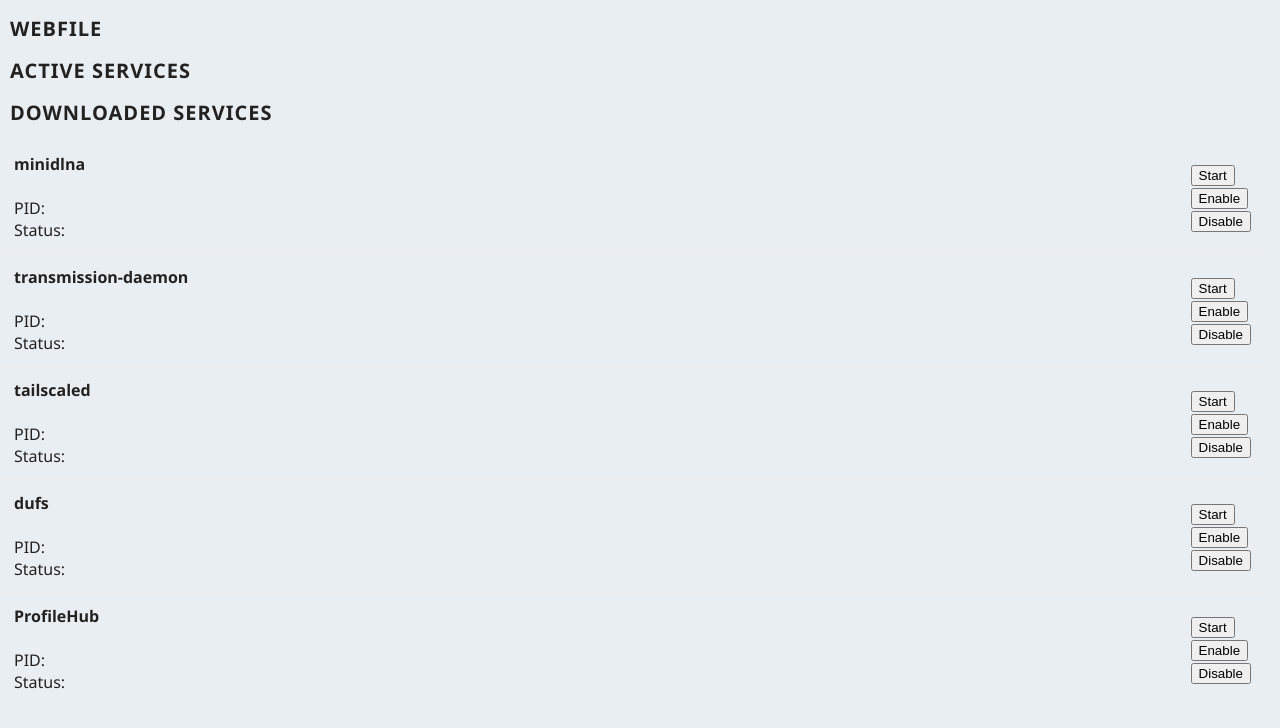
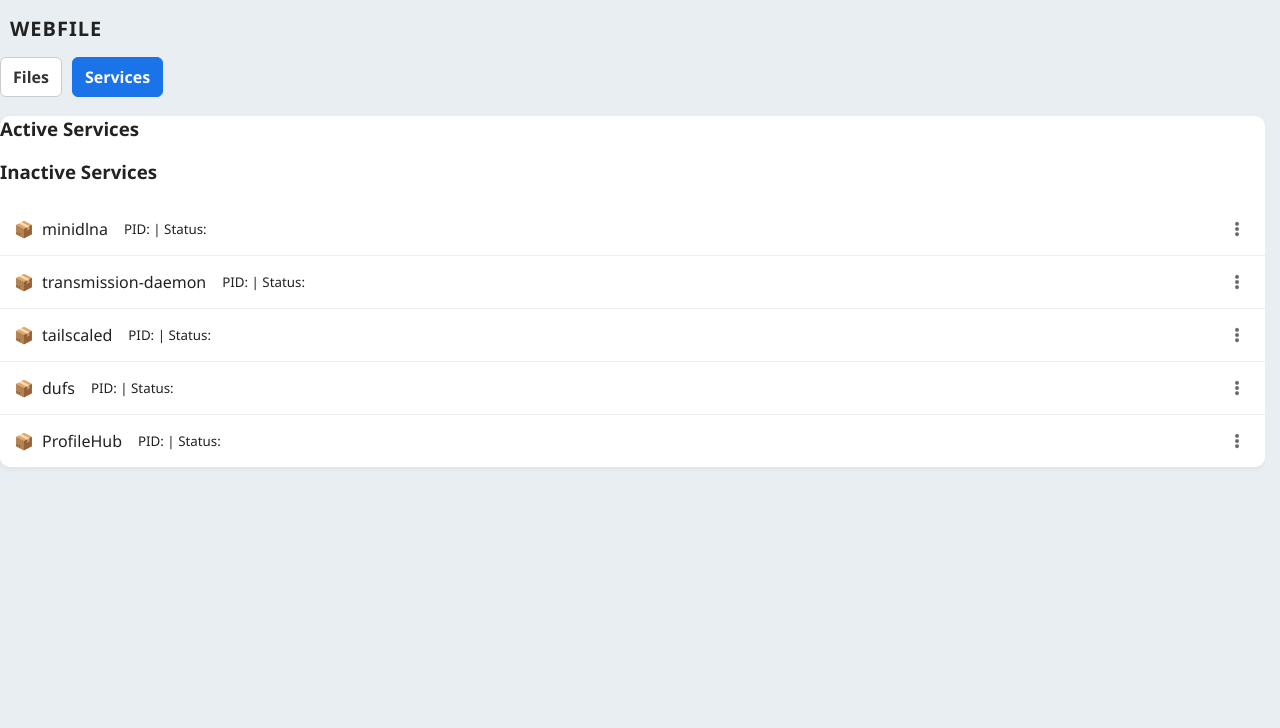
Before and after one commit to AniketDohale/WebFile, a Flask app: page /services in a window 1280 px wide. Shown: the top 728 px of the page. Run offline with Flask 3, Linux system fonts and the light colour scheme.

Commit message:
Improved Services Page

```diff
--- a/app.py
+++ b/app.py
@@ -352,4 +352,4 @@ def service_Action(name, action):
     return redirect("/services")
 
 if __name__ == "__main__":
-    app.run(host="0.0.0.0", port=4000, debug=True)
+    app.run(host="0.0.0.0", port=4000, debug=False)
--- a/static/styles/services.css
+++ /dev/null
@@ -1,87 +0,0 @@
-/* =========================
-   SERVICES SECTION
-   ========================= */
-
-.service-section {
-    margin-top: 10px;
-}
-
-.service-card {
-    display: flex;
-    justify-content: space-between;
-    align-items: center;
-    padding: 12px 14px;
-    border-bottom: 1px solid #eee;
-    background: #fff;
-}
-
-.service-card:hover {
-    background: #f9fafb;
-}
-
-.service-info {
-    flex: 1;
-    min-width: 0;
-}
-
-.service-name {
-    font-weight: 700;
-    font-size: 15px;
-    margin-bottom: 4px;
-    text-transform: capitalize;
-}
-
-.service-desc {
-    font-size: 12px;
-    color: #555;
-    margin-bottom: 4px;
-}
-
-.service-meta {
-    font-size: 12px;
-    color: #666;
-}
-
-.service-status {
-    font-size: 12px;
-    font-weight: 600;
-}
-
-.service-status.active {
-    color: green;
-}
-
-.service-status.inactive {
-    color: red;
-}
-
-/* buttons reuse your existing style */
-.service-actions {
-    display: flex;
-    gap: 5px;
-}
-
-.service-actions form button {
-    -webkit-tap-highlight-color: transparent;
-    padding: 6px 8px;
-    font-size: 12px;
-    border: 1px solid black;
-    border-radius: 6px;
-    background: #e8f0fe;
-    cursor: pointer;
-    opacity: 0.8;
-}
-
-.service-actions form button:hover {
-    background: #d2e3fc;
-    opacity: 1;
-}
-
-/* Section headers */
-.service-title {
-    margin: 15px 10px;
-    font-weight: 800;
-    font-size: 18px;
-    text-transform: uppercase;
-    letter-spacing: 1px;
-}
--- a/static/styles/style.css
+++ b/static/styles/style.css
@@ -475,6 +475,30 @@ h2 {
     transform: none;
 }
 
+
+.top-nav {
+    display: flex;
+    gap: 10px;
+    margin: 10px 0 15px 0;
+}
+
+.top-nav a {
+    padding: 8px 12px;
+    text-decoration: none;
+    border-radius: 6px;
+    background: #fff;
+    border: 1px solid #ccc;
+    color: #333;
+    font-weight: 600;
+}
+
+.top-nav a.active {
+    background: #1a73e8;
+    color: white;
+    border-color: #1a73e8;
+}
+
+
 /* Responsive adjustment for both cases */
 @media (max-width: 600px) {
     .grid-layout-active #file-list,
--- a/templates/index.html
+++ b/templates/index.html
@@ -33,7 +33,10 @@
 
         <h2>WebFile</h2>
 
-        <a href="/services">Services</a>
+        <div class="top-nav">
+            <a href="/" class="active">Files</a>
+            <a href="/services">Services</a>
+        </div>
 
         <!-- Upload -->
         <div class="panel">
--- a/templates/services.html
+++ b/templates/services.html
@@ -3,70 +3,87 @@
 <head>
     <title>Services</title>
     <link rel="stylesheet" href="/static/styles/style.css">
-    <link rel="stylesheet" href="{{ url_for('static', filename='styles/services.css') }}">
 </head>
 
 <body>
     <h2>WebFile</h2>
 
-    <h2>Active Services</h2>
+    <div class="top-nav">
+        <a href="/">Files</a>
+        <a href="/services" class="active">Services</a>
+    </div>
+
+    <div class="file-list">
+
+        <h3 class="service-title">Active Services</h3>
 
         {% for s in active_services %}
         <div class="file-row">
-        <div>
-            <b>{{ s.name }}</b><br>
-            {{ s.description }}<br>
-            PID: {{ s.pid }}<br>
-            Status: {{ s.active }}
+            <div class="file-name">
+                📦 <span>{{ s.name }}</span>
+                <small>{{ s.description }}</small>
+                <small>PID: {{ s.pid }} | Status: {{ s.active }}</small>
             </div>
 
             <div class="menu">
+                <button class="menu-btn">
+                    <img src="/static/icons/menu.png">
+                </button>
+
+                <div class="menu-dropdown">
 
                     <form method="post" action="/service/{{ s.name }}/stop">
-                <button>Stop</button>
+                        <button class="icon-btn">Stop</button>
                     </form>
 
                     <form method="post" action="/service/{{ s.name }}/enable">
-                <button>Enable</button>
+                        <button class="icon-btn">Enable</button>
                     </form>
 
                     <form method="post" action="/service/{{ s.name }}/disable">
-                <button>Disable</button>
+                        <button class="icon-btn">Disable</button>
                     </form>
 
+                </div>
             </div>
         </div>
         {% endfor %}
 
 
-    <h2>Downloaded Services</h2>
+        <h3 class="service-title">Inactive Services</h3>
 
         {% for s in inactive_services %}
         <div class="file-row">
-        <div>
-            <b>{{ s.name }}</b><br>
-            {{ s.description }}<br>
-            PID: {{ s.pid }}<br>
-            Status: {{ s.active }}
+            <div class="file-name">
+                📦 <span>{{ s.name }}</span>
+                <small>{{ s.description }}</small>
+                <small>PID: {{ s.pid }} | Status: {{ s.active }}</small>
             </div>
 
             <div class="menu">
+                <button class="menu-btn">
+                    <img src="/static/icons/menu.png">
+                </button>
+
+                <div class="menu-dropdown">
 
                     <form method="post" action="/service/{{ s.name }}/start">
-                <button>Start</button>
+                        <button class="icon-btn">Start</button>
                     </form>
 
                     <form method="post" action="/service/{{ s.name }}/enable">
-                <button>Enable</button>
+                        <button class="icon-btn">Enable</button>
                     </form>
 
                     <form method="post" action="/service/{{ s.name }}/disable">
-                <button>Disable</button>
+                        <button class="icon-btn">Disable</button>
                     </form>
 
                 </div>
             </div>
+        </div>
         {% endfor %}
 
+    </div>
 </body>
 </html>
```
Lines whose indentation alone changed are shown as unchanged.
